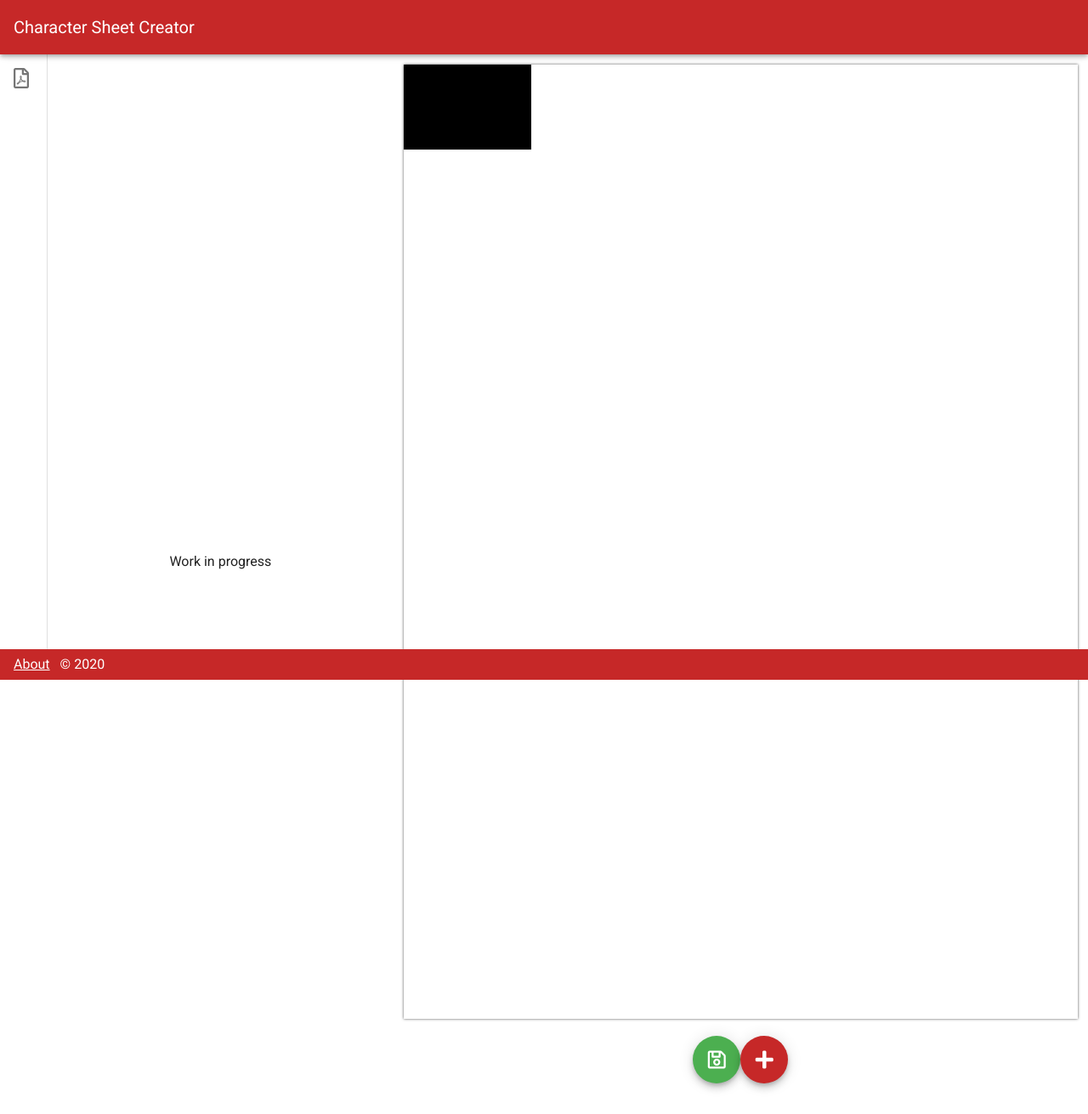
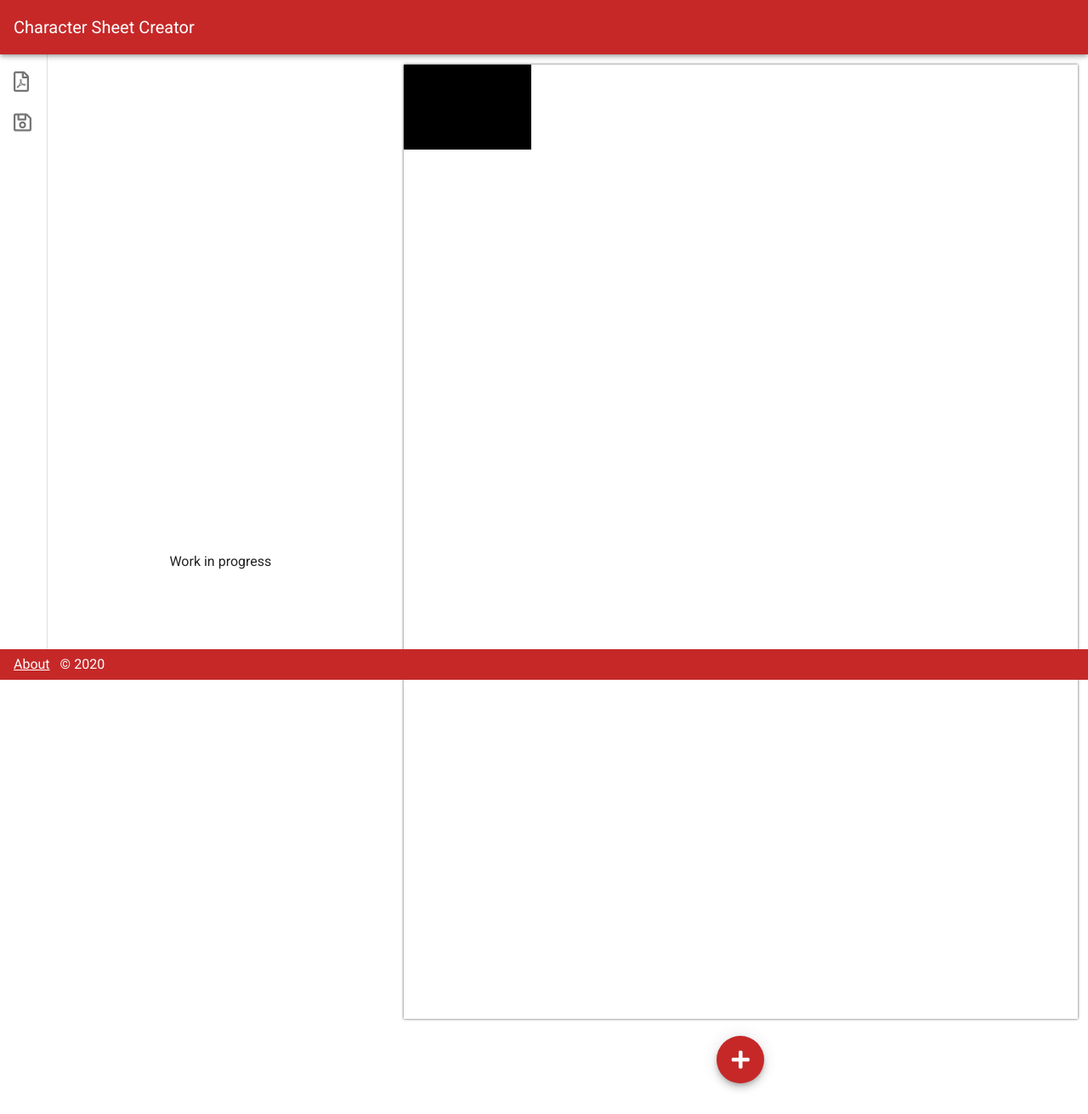
Before and after one commit to lubo-dev/character-sheet-creator, a Vue app: page / in a window 1280 px wide. Shown: the whole page at 85% size. Built offline with nearby package versions, Linux system fonts and the light colour scheme.

Commit message:
Added a basic store pattern and moved the save button to the sidebar

```diff
--- a/src/components/Editor.vue
+++ b/src/components/Editor.vue
@@ -22,14 +22,6 @@
                     >
                         <v-btn
                             class="white--text"
-                            color="success"
-                            fab
-                            @click="save"
-                        >
-                            <v-icon>{{ '$save' }}</v-icon><!--Todo: move to sidebar-->
-                        </v-btn>
-                        <v-btn
-                            class="white--text"
                             color="red darken-3"
                             fab
                             @click="addPage"
@@ -46,7 +38,7 @@
 <script>
 import Page from './Page';
 import EditorActions from './EditorActions'
-import PageData from "./data/PageData";
+import Store from './data/Store';
 
 export default {
     components: {
@@ -54,22 +46,10 @@ export default {
         EditorActions,
     },
     data: () => ({
-        pages: null,
+        pages: Store.state.pages,
     }),
-    mounted() {
-        if (localStorage.pages) {
-            this.pages = JSON.parse(localStorage?.pages);
-        } else {
-            this.pages = [new PageData(0)];
-        }
-    },
     methods: {
-        addPage() {
-            this.pages.push(new PageData(this.pages.length));
-        },
-        save() {
-            localStorage.pages = JSON.stringify(this.pages);
-        },
+        addPage() {Store.addPage()},
     },
 }
 </script>
--- /dev/null
+++ b/src/components/data/Store.js
@@ -0,0 +1,25 @@
+import PageData from './PageData';
+
+class Store {
+    state = {
+        pages: [],
+    };
+
+    addPage() {
+        this.state.pages.push(new PageData(this.state.pages.length));
+    }
+
+    save() {
+        localStorage.pages = JSON.stringify(this.state.pages);
+    }
+}
+
+let store = new Store();
+
+if (localStorage.pages && localStorage.pages.length !== 0) {
+    store.state.pages = JSON.parse(localStorage.pages);
+} else {
+    store.state.pages = [new PageData(0)];
+}
+
+export default store;
--- a/src/components/websiteStructure/SideBar.vue
+++ b/src/components/websiteStructure/SideBar.vue
@@ -5,7 +5,7 @@
         permanent
         app
     >
-        <v-list dense>
+        <v-list>
             <v-tooltip right>
                 <template v-slot:activator="{ on }">
                     <v-list-item
@@ -17,13 +17,28 @@
                 </template>
                 <span>Convert to PDF</span>
             </v-tooltip>
+            <v-tooltip right>
+                <template v-slot:activator="{ on }">
+                    <v-list-item
+                        link
+                        v-on="on"
+                        @click="save"
+                    >
+                        <v-icon>{{ '$save' }}</v-icon>
+                    </v-list-item>
+                </template>
+                <span>Save to localstorage</span>
+            </v-tooltip>
         </v-list>
     </v-navigation-drawer>
 </template>
 
 <script>
+import Store from '../data/Store';
+
 export default {
     methods: {
+        save() {Store.save()},
     },
 }
 </script>
```
